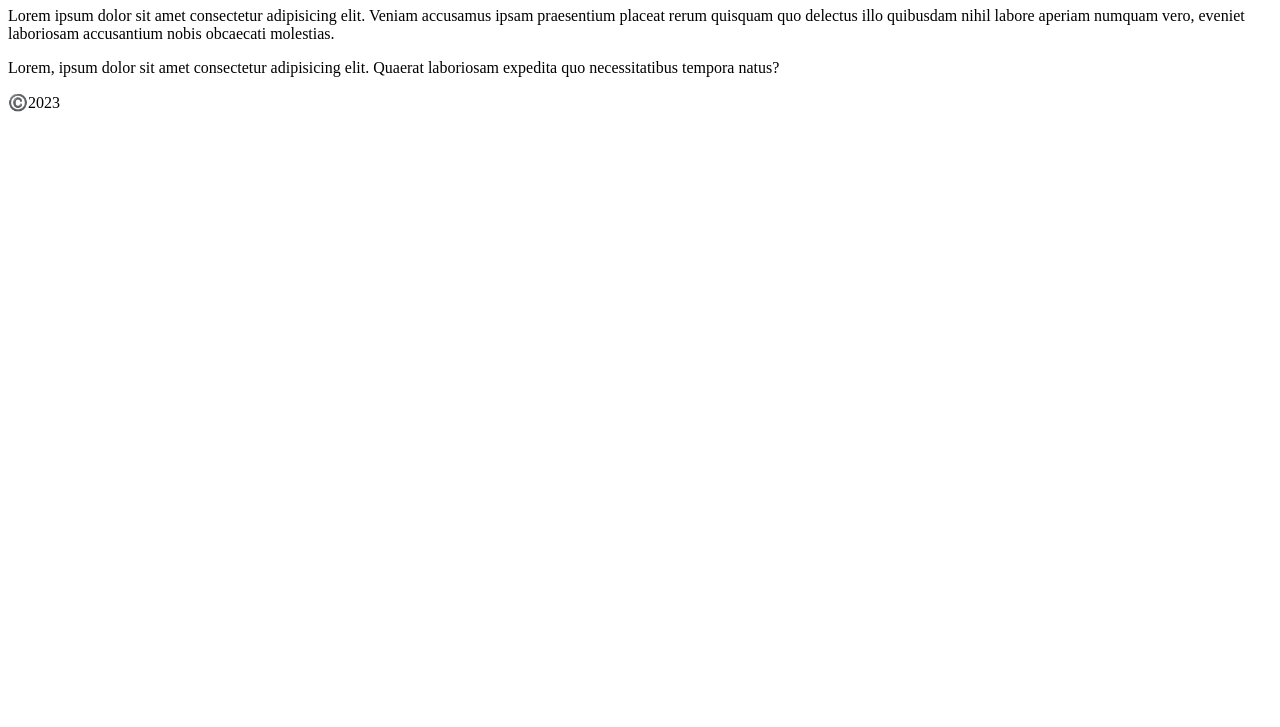
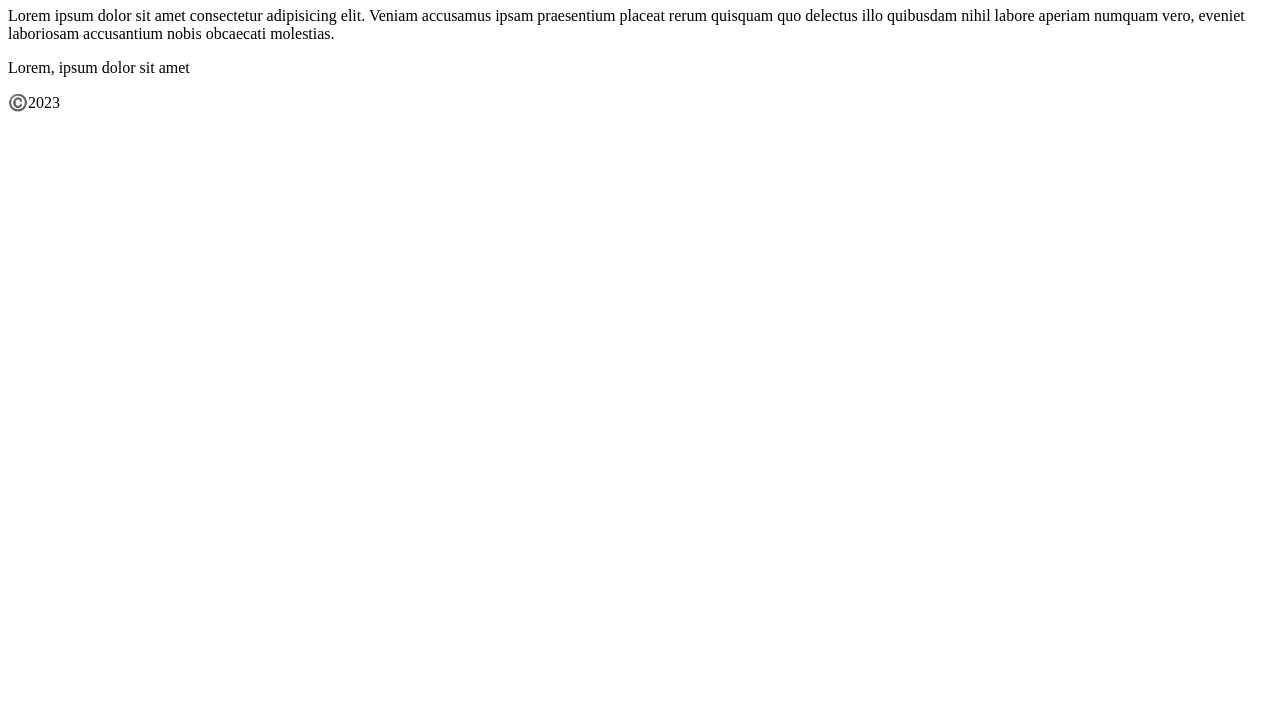
Before and after one commit to ZoeHAB/jsb29rt, a plain HTML site: page index.html in a window 1280 px wide. Shown: the part 73-800 px from the top of the page. Drawn offline with Linux system fonts and the light colour scheme.

Commit message:
desastre

```diff
--- a/index.html
+++ b/index.html
@@ -18,10 +18,7 @@
         accusantium nobis obcaecati molestias.
       </p>
       <p>
-        Lorem, ipsum dolor sit amet consectetur adipisicing elit. Quaerat
-        laboriosam expedita quo necessitatibus tempora natus?
-      </p>
-    </main>
+        Lorem, ipsum dolor sit amet
     <footer>©️2023</footer>
   </body>
 </html>
```
